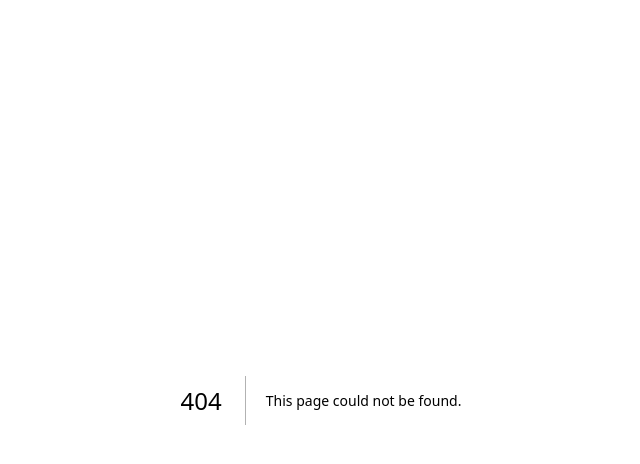
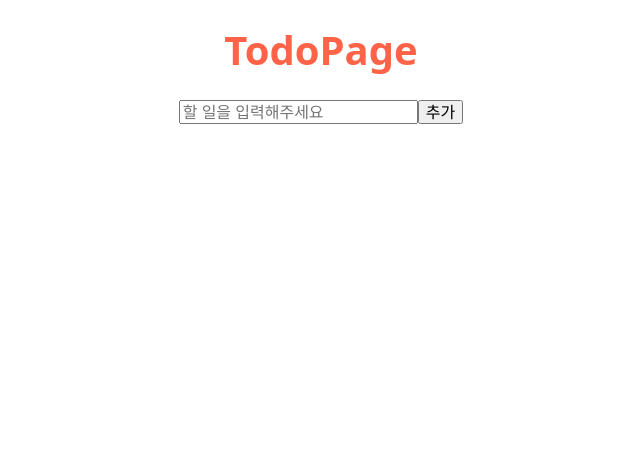
Before and after one commit to sat10am/fe-next-boiler-plate, a Next.js app: page /todo in a window 1280 px wide. Before the commit this address had no page. Shown: the top 464 px of the page, without its empty margins (319-959 px from the left). Built offline with nearby package versions, Linux system fonts and the light colour scheme.

Commit message:
feat: 기본 todoPage 기본 todoForm 적용

```diff
--- a/pages/test.tsx
+++ /dev/null
@@ -1,4 +0,0 @@
-function TestPage() {
-  return <main>Test Page </main>;
-}
-export default TestPage;
--- /dev/null
+++ b/pages/todo.tsx
@@ -0,0 +1,62 @@
+import styled from '@emotion/styled';
+import { FormEvent, useState, useRef, ChangeEvent } from 'react';
+
+type TodoFormEvent = EventTarget & { todo: HTMLInputElement };
+
+function TodoPage(): JSX.Element {
+  const [todos, setTodos] = useState<Array<string>>([]);
+  const [todo, setTodo] = useState('');
+
+  const todoInputRef = useRef(null);
+
+  const addTodo = (e: FormEvent<HTMLFormElement>) => {
+    e.preventDefault();
+    const todoFormEvent = e.target as TodoFormEvent;
+    const todoText = todoFormEvent.todo.value;
+    setTodos(todos.concat(todoText));
+
+    setTodo('');
+  };
+
+  const handleChageTodo = (event: ChangeEvent<HTMLInputElement>) => {
+    setTodo(event.target.value);
+  };
+
+  return (
+    <Main>
+      <header>
+        <Title>TodoPage</Title>
+        <form onSubmit={addTodo}>
+          <input
+            type="text"
+            name="todo"
+            placeholder="할 일을 입력해주세요"
+            ref={todoInputRef}
+            onChange={handleChageTodo}
+            value={todo}
+          />
+          <button type="button">추가</button>
+        </form>
+        <ul>
+          {todos.map((todoItem) => (
+            <li key={todoItem}>{todoItem}</li>
+          ))}
+        </ul>
+      </header>
+    </Main>
+  );
+}
+export default TodoPage;
+
+const Main = styled.main`
+  display: flex;
+  flex-direction: column;
+  justify-content: center;
+  align-items: center;
+`;
+
+const Title = styled.h1`
+  font-size: 40px;
+  color: tomato;
+  text-align: center;
+`;
```
Also changed, not shown: .eslintrc.js.
